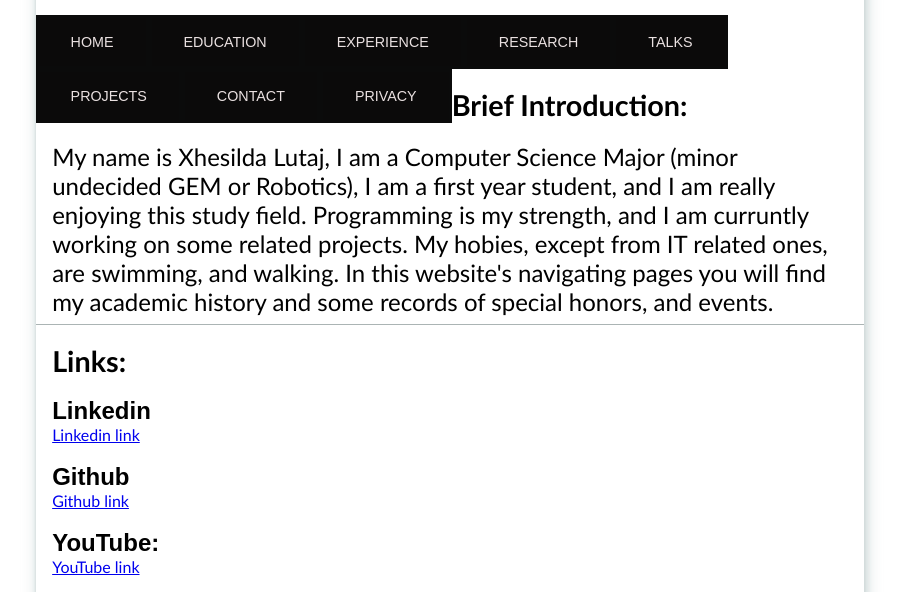
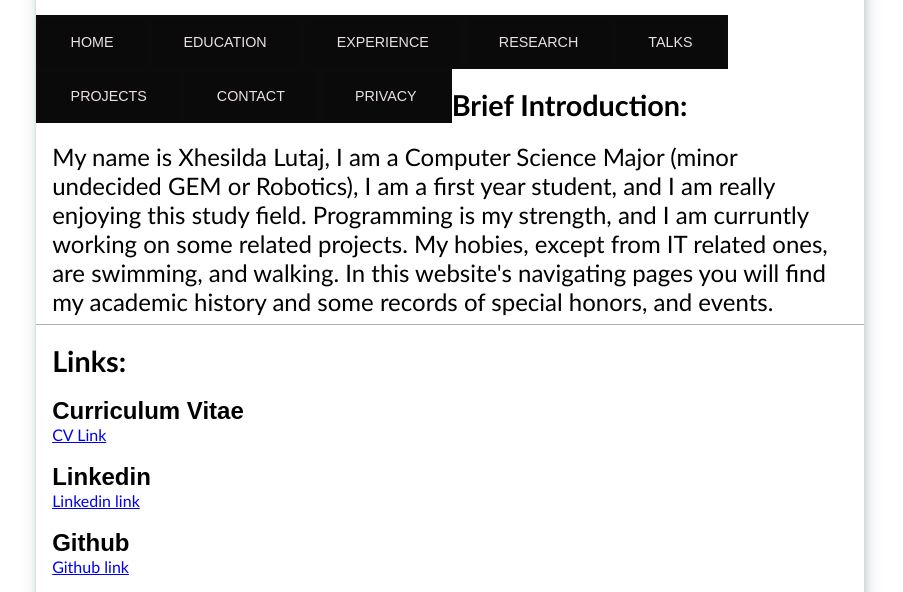
Before and after one commit to ajdamron/lutaj_, a plain HTML site: page index.html in a window 1280 px wide. Shown: the part 167-759 px from the top of the page, without its empty margins (190-1093 px from the left). Drawn offline with Linux system fonts and the light colour scheme.

Commit message:
Update index.html

```diff
--- a/index.html
+++ b/index.html
@@ -38,6 +38,11 @@
 
     <div class="links">
         <h1 >Links:</h1>
+        <a style="font-family: Arial, Helvetica, sans-serif;font-weight: bolder;font-size: 150%;">Curriculum Vitae</a>
+                  <br>
+                  <a href="web.priv.legal/lutaj_xhesilda_cv.pdf">CV Link</a>
+                  <br>
+                  <br>
         <a style="font-family: Arial, Helvetica, sans-serif;font-weight: bolder;font-size: 150%;">Linkedin</a>
          <br>
          <a href="https://www.linkedin.com/in/xhesilda-lutaj-18687a202/">Linkedin link</a>
```
